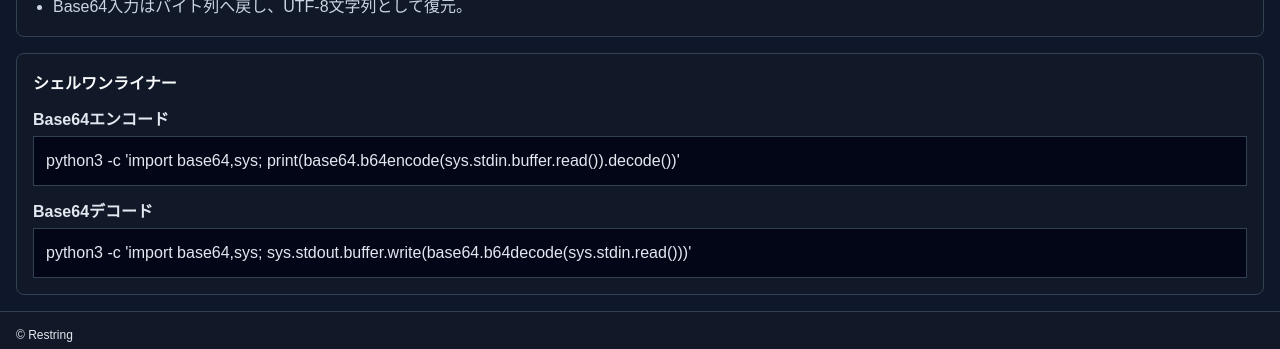
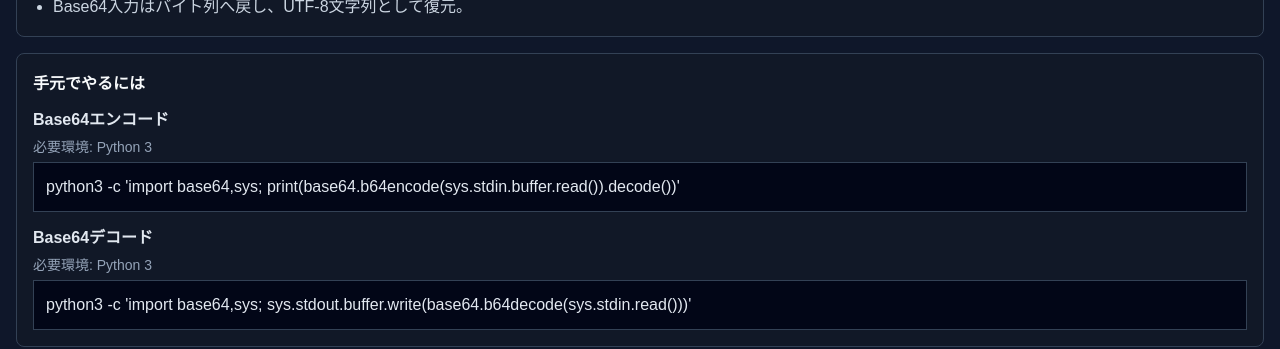
Before and after one commit to reload-co-jp/restring, a Next.js app: page /base64 in a window 1280 px wide. Shown: the part 930-1279 px from the top of the page. Built offline with nearby package versions, Linux system fonts and the light colour scheme; no server answers.

Commit message:
Modify one liner

```diff
--- a/app/reset.css
+++ b/app/reset.css
@@ -216,6 +216,11 @@ select {
   font-weight: 700;
 }
 
+.shellItem span {
+  color: #94a3b8;
+  font-size: .875rem;
+}
+
 .shellItem pre {
   min-height: 0;
   white-space: pre;
--- a/components/tool-article.tsx
+++ b/components/tool-article.tsx
@@ -94,11 +94,12 @@ export const ToolArticle: FC<{ children: ReactNode; href: string }> = ({
       </section>
       {tool.shell.length > 0 && (
         <section className="articleSection">
-          <h2>シェルワンライナー</h2>
+          <h2>手元でやるには</h2>
           <div className="shellList">
             {tool.shell.map((item) => (
               <div className="shellItem" key={item.command}>
                 <p>{item.label}</p>
+                <span>必要環境: {item.environment}</span>
                 <pre>
                   <code>{item.command}</code>
                 </pre>
--- a/components/tool-links.ts
+++ b/components/tool-links.ts
@@ -15,6 +15,7 @@ export const toolLinks = [
     shell: [
       {
         label: "行単位で比較",
+        environment: "diff（macOS/Linux標準搭載が多い）",
         command: "diff -u before.txt after.txt",
       },
     ],
@@ -35,6 +36,7 @@ export const toolLinks = [
     shell: [
       {
         label: "キー順を揃えて比較",
+        environment: "jq、diff、bash/zshなどプロセス置換に対応したシェル",
         command: "diff -u <(jq -S . a.json) <(jq -S . b.json)",
       },
     ],
@@ -55,6 +57,7 @@ export const toolLinks = [
     shell: [
       {
         label: "追加・削除行だけ表示",
+        environment: "diff、sed（macOS/Linux標準搭載が多い）",
         command: "diff -u before.txt after.txt | sed -n '/^[+-][^+-]/p'",
       },
     ],
@@ -75,6 +78,7 @@ export const toolLinks = [
     shell: [
       {
         label: "空白・改行・Unicodeを正規化",
+        environment: "Python 3",
         command:
           "python3 -c 'import re,sys,unicodedata; s=sys.stdin.read().replace(\"\\r\\n\",\"\\n\").replace(\"\\r\",\"\\n\"); s=unicodedata.normalize(\"NFC\",s); print(re.sub(r\"[^\\S\\r\\n]+\",\" \",s).strip())' < input.txt",
       },
@@ -96,6 +100,7 @@ export const toolLinks = [
     shell: [
       {
         label: "不可視文字を名前へ置換",
+        environment: "Python 3",
         command:
           "python3 -c 'import sys; m={\" \":\"<Space>\",\"\\t\":\"<Tab>\",\"\\r\":\"<CR>\",\"\\n\":\"<LF>\\n\",\"\\u00a0\":\"<NBSP>\",\"\\u200b\":\"<ZWSP>\"}; print(\"\".join(m.get(c,c) for c in sys.stdin.read()))' < input.txt",
       },
@@ -117,6 +122,7 @@ export const toolLinks = [
     shell: [
       {
         label: "CRLFへ変換",
+        environment: "Python 3",
         command:
           "python3 -c 'import sys; s=sys.stdin.read().replace(\"\\r\\n\",\"\\n\").replace(\"\\r\",\"\\n\"); sys.stdout.write(s.replace(\"\\n\",\"\\r\\n\"))' < input.txt > output.txt",
       },
@@ -138,6 +144,7 @@ export const toolLinks = [
     shell: [
       {
         label: "snake_caseへ変換",
+        environment: "Python 3",
         command:
           "python3 -c 'import re,sys; s=sys.stdin.read().strip(); s=re.sub(r\"([a-z0-9])([A-Z])\",r\"\\1 \\2\",s); print(\"_\".join(w.lower() for w in re.split(r\"[\\s_-]+\",s) if w))'",
       },
@@ -159,11 +166,13 @@ export const toolLinks = [
     shell: [
       {
         label: "URLエンコード",
+        environment: "Python 3",
         command:
           "python3 -c 'import sys,urllib.parse; print(urllib.parse.quote(sys.stdin.read().strip(), safe=\"\"))'",
       },
       {
         label: "URLデコード",
+        environment: "Python 3",
         command:
           "python3 -c 'import sys,urllib.parse; print(urllib.parse.unquote(sys.stdin.read().strip()))'",
       },
@@ -185,11 +194,13 @@ export const toolLinks = [
     shell: [
       {
         label: "Base64エンコード",
+        environment: "Python 3",
         command:
           "python3 -c 'import base64,sys; print(base64.b64encode(sys.stdin.buffer.read()).decode())'",
       },
       {
         label: "Base64デコード",
+        environment: "Python 3",
         command:
           "python3 -c 'import base64,sys; sys.stdout.buffer.write(base64.b64decode(sys.stdin.read()))'",
       },
@@ -211,11 +222,13 @@ export const toolLinks = [
     shell: [
       {
         label: "HTMLエスケープ",
+        environment: "Python 3",
         command:
           "python3 -c 'import html,sys; print(html.escape(sys.stdin.read(), quote=True))'",
       },
       {
         label: "HTMLアンエスケープ",
+        environment: "Python 3",
         command:
           "python3 -c 'import html,sys; print(html.unescape(sys.stdin.read()))'",
       },
@@ -237,6 +250,7 @@ export const toolLinks = [
     shell: [
       {
         label: "コードポイントと文字名を表示",
+        environment: "Python 3",
         command:
           "python3 -c 'import sys,unicodedata; [print(f\"{c}\\tU+{ord(c):04X}\\t{unicodedata.name(c, \"UNKNOWN\")}\") for c in sys.stdin.read()]'",
       },
```
